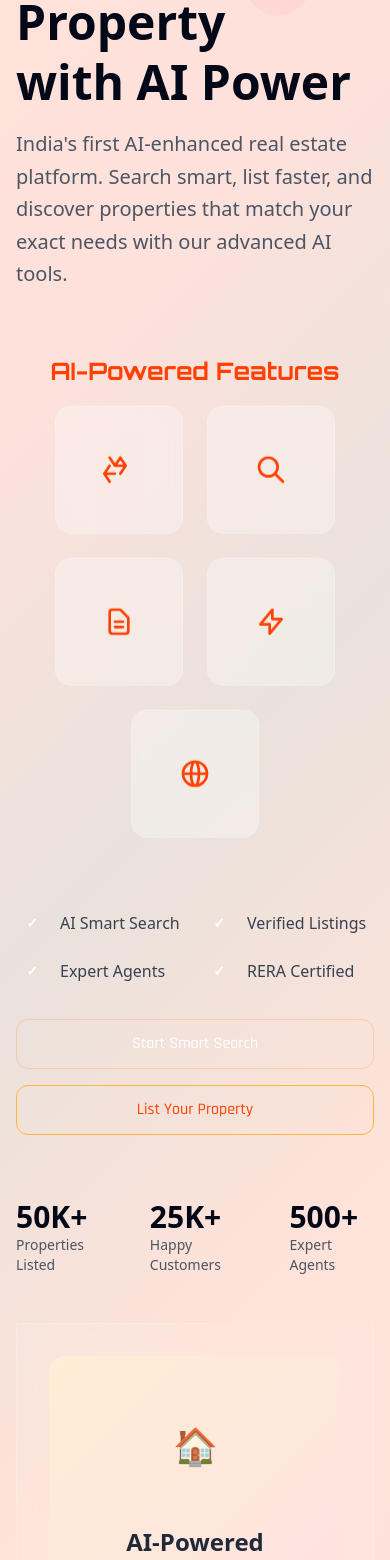
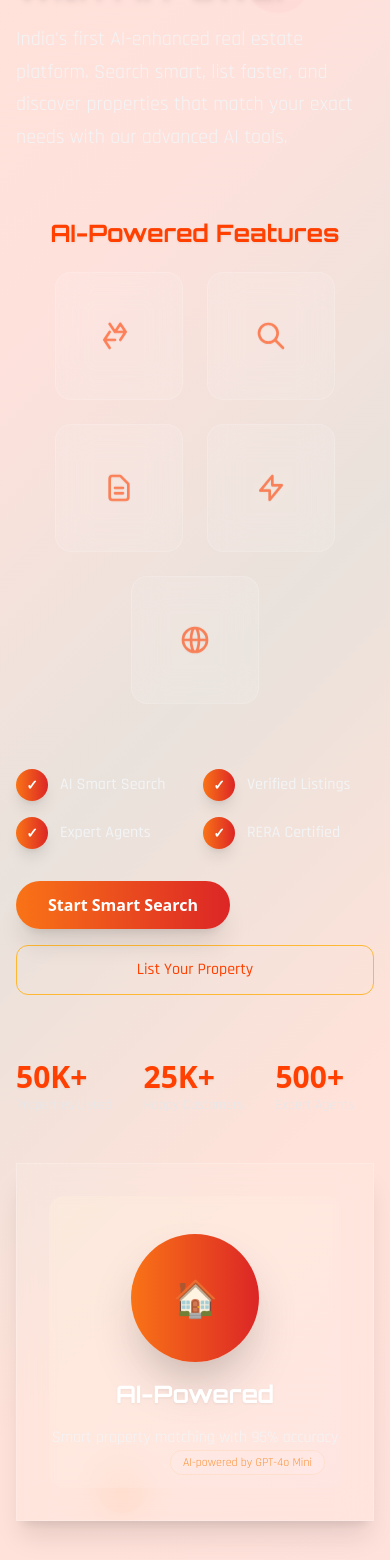
Before and after one commit to anveshpatel567/prop-ai-india, a React (Vite) app: page / in a window 390 px wide. Shown: the part 288-1848 px from the top of the page. Built offline with nearby package versions, Linux system fonts and the light colour scheme; no server answers; the database is empty.

Commit message:
Fix: Select Item crash + UI/UX polish
Fixes the Radix UI Select.Item crash by adding a safe value guard. Improves the Hero section's UI/UX with design polish, including typography, logo, button, and card enhancements, and adds an "AI-powered" badge.

```diff
--- a/src/components/home/AiFeatureCard.tsx
+++ b/src/components/home/AiFeatureCard.tsx
@@ -24,34 +24,35 @@ export const AiFeatureCard: React.FC<AiFeatureCardProps> = ({
   return (
     <div
       onClick={handleClick}
-      className="group relative w-32 h-32 sm:w-40 sm:h-40 cursor-pointer animate-float"
+      className="group relative w-32 h-32 sm:w-40 sm:h-40 cursor-pointer animate-float-slow"
     >
-      {/* Base glassmorphic card */}
-      <div className="absolute inset-0 bg-white/30 backdrop-blur-lg border border-white/20 rounded-2xl
+      {/* Base glassmorphic card with improved opacity */}
+      <div className="absolute inset-0 bg-white/20 backdrop-blur-lg border border-white/30 rounded-2xl
+                     opacity-60 group-hover:opacity-100
                      transition-all duration-500 ease-out
                      group-hover:ring-2 group-hover:ring-orange-400
-                     group-hover:shadow-lg group-hover:shadow-orange-500/30
-                     group-hover:bg-white/40">
+                     group-hover:shadow-[0_0_12px_#ff6a00]
+                     group-hover:bg-white/30">
 
-        {/* Icon - always visible */}
+        {/* Icon - always visible with improved positioning */}
         <div className="absolute inset-0 flex items-center justify-center text-4xl text-fire-primary
-                       transition-all duration-300 group-hover:scale-110">
+                       transition-all duration-300 group-hover:scale-110 drop-shadow-sm">
           {icon}
         </div>
 
-        {/* Content overlay - visible on hover */}
+        {/* Content overlay - visible on hover with improved styling */}
         <div className="absolute inset-0 opacity-0 group-hover:opacity-100
                        transition-all duration-500 ease-out
-                       bg-gradient-to-br from-white/90 via-white/80 to-orange-50/90
+                       bg-gradient-to-br from-white/95 via-white/85 to-orange-50/95
                        backdrop-blur-md rounded-2xl p-4 flex flex-col justify-center">
 
-          <h3 className="font-rajdhani text-lg font-bold text-gray-800 text-center mb-2
+          <h3 className="font-orbitron text-lg font-bold text-gray-800 text-center mb-2
                         transform translate-y-4 group-hover:translate-y-0
-                        transition-transform duration-300 delay-100">
+                        transition-transform duration-300 delay-100 drop-shadow-sm">
             {title}
           </h3>
 
-          <p className="font-inter text-sm text-gray-700 text-center leading-tight
+          <p className="font-rajdhani text-sm text-gray-700 text-center leading-tight
                        transform translate-y-4 group-hover:translate-y-0
                        transition-transform duration-300 delay-200">
             {description}
--- a/src/components/home/HeroSection.tsx
+++ b/src/components/home/HeroSection.tsx
@@ -8,23 +8,23 @@ import { SparklesIcon, MagnifyingGlassIcon, DocumentTextIcon, GlobeIcon, BoltIco
 
 export const HeroSection: React.FC = () => {
   return (
-    <section className="warm-gradient min-h-screen flex items-center relative overflow-hidden">
+    <section className="warm-gradient hero-smoke hero-gradient min-h-screen flex items-center relative overflow-hidden">
       {/* Floating Elements */}
-      <div className="absolute top-20 left-10 w-20 h-20 bg-orange-200 rounded-full opacity-50 floating-animation"></div>
-      <div className="absolute top-40 right-20 w-16 h-16 bg-red-200 rounded-full opacity-40 floating-animation" style={{ animationDelay: '2s' }}></div>
-      <div className="absolute bottom-20 left-1/4 w-12 h-12 bg-orange-300 rounded-full opacity-30 floating-animation" style={{ animationDelay: '4s' }}></div>
+      <div className="absolute top-20 left-10 w-20 h-20 bg-orange-200 rounded-full opacity-30 animate-float-slow"></div>
+      <div className="absolute top-40 right-20 w-16 h-16 bg-red-200 rounded-full opacity-25 animate-float-slow" style={{ animationDelay: '2s' }}></div>
+      <div className="absolute bottom-20 left-1/4 w-12 h-12 bg-orange-300 rounded-full opacity-20 animate-float-slow" style={{ animationDelay: '4s' }}></div>
 
       <div className="max-w-7xl mx-auto px-4 sm:px-6 lg:px-8 py-20">
         <div className="grid lg:grid-cols-2 gap-12 items-center">
           {/* Left Content */}
           <div className="space-y-8">
             <div className="space-y-4">
-              <h1 className="text-5xl lg:text-6xl font-bold leading-tight">
+              <h1 className="text-4xl md:text-6xl font-orbitron font-bold leading-tight text-white drop-shadow-md">
                 Find Your
-                <span className="block text-fire">Dream Property</span>
+                <span className="block text-fire-primary drop-shadow-glow">Dream Property</span>
                 with AI Power
               </h1>
-              <p className="text-xl text-gray-600 leading-relaxed">
+              <p className="text-xl md:text-2xl font-rajdhani text-gray-100 leading-relaxed animate-fadein">
                 India's first AI-enhanced real estate platform. Search smart, list faster,
                 and discover properties that match your exact needs with our advanced AI tools.
               </p>
@@ -32,7 +32,7 @@ export const HeroSection: React.FC = () => {
 
             {/* AI Feature Cards */}
             <div id="ai-section" className="py-8">
-              <h3 className="font-orbitron text-2xl font-bold text-center mb-6 text-fire-primary">
+              <h3 className="font-orbitron text-2xl font-bold text-center mb-6 text-fire-primary drop-shadow-sm">
                 AI-Powered Features
               </h3>
               <div className="flex flex-wrap justify-center gap-6">
@@ -72,72 +72,79 @@ export const HeroSection: React.FC = () => {
             {/* Features */}
             <div className="grid grid-cols-2 gap-4">
               <div className="flex items-center space-x-3">
-                <div className="w-8 h-8 fire-gradient rounded-full flex items-center justify-center">
+                <div className="w-8 h-8 bg-gradient-to-r from-orange-500 to-red-600 rounded-full flex items-center justify-center shadow-lg">
                   <span className="text-white text-sm font-bold">✓</span>
                 </div>
-                <span className="text-gray-700 font-medium">AI Smart Search</span>
+                <span className="text-gray-100 font-rajdhani font-medium">AI Smart Search</span>
               </div>
               <div className="flex items-center space-x-3">
-                <div className="w-8 h-8 fire-gradient rounded-full flex items-center justify-center">
+                <div className="w-8 h-8 bg-gradient-to-r from-orange-500 to-red-600 rounded-full flex items-center justify-center shadow-lg">
                   <span className="text-white text-sm font-bold">✓</span>
                 </div>
-                <span className="text-gray-700 font-medium">Verified Listings</span>
+                <span className="text-gray-100 font-rajdhani font-medium">Verified Listings</span>
               </div>
               <div className="flex items-center space-x-3">
-                <div className="w-8 h-8 fire-gradient rounded-full flex items-center justify-center">
+                <div className="w-8 h-8 bg-gradient-to-r from-orange-500 to-red-600 rounded-full flex items-center justify-center shadow-lg">
                   <span className="text-white text-sm font-bold">✓</span>
                 </div>
-                <span className="text-gray-700 font-medium">Expert Agents</span>
+                <span className="text-gray-100 font-rajdhani font-medium">Expert Agents</span>
               </div>
               <div className="flex items-center space-x-3">
-                <div className="w-8 h-8 fire-gradient rounded-full flex items-center justify-center">
+                <div className="w-8 h-8 bg-gradient-to-r from-orange-500 to-red-600 rounded-full flex items-center justify-center shadow-lg">
                   <span className="text-white text-sm font-bold">✓</span>
                 </div>
-                <span className="text-gray-700 font-medium">RERA Certified</span>
+                <span className="text-gray-100 font-rajdhani font-medium">RERA Certified</span>
               </div>
             </div>
 
-            {/* CTA Buttons */}
+            {/* CTA Buttons with improved styling */}
             <div id="login" className="flex flex-col sm:flex-row gap-4">
               <Link to="/search">
-                <ButtonPrimary className="w-full sm:w-auto">
+                <button className="bg-gradient-to-r from-orange-500 to-red-600 text-white font-bold py-3 px-8 rounded-full shadow-xl hover:shadow-[0_0_12px_#ff6a00] transition duration-300 ease-in-out transform hover:scale-105">
                   Start Smart Search
-                </ButtonPrimary>
+                </button>
               </Link>
               <Link to="/list-property">
-                <ButtonGradient variant="glass" page="HeroSection" className="w-full sm:w-auto">
+                <ButtonGradient variant="glass" page="HeroSection" className="w-full sm:w-auto font-bold py-3 px-8 rounded-full">
                   List Your Property
                 </ButtonGradient>
               </Link>
             </div>
 
-            {/* Stats */}
+            {/* Stats with improved styling */}
             <div className="flex gap-8 pt-8">
               <div>
-                <div className="text-3xl font-bold text-fire">50K+</div>
-                <div className="text-sm text-gray-600">Properties Listed</div>
+                <div className="text-3xl font-bold text-fire-primary drop-shadow-sm">50K+</div>
+                <div className="text-sm text-gray-200 font-rajdhani">Properties Listed</div>
               </div>
               <div>
-                <div className="text-3xl font-bold text-fire">25K+</div>
-                <div className="text-sm text-gray-600">Happy Customers</div>
+                <div className="text-3xl font-bold text-fire-primary drop-shadow-sm">25K+</div>
+                <div className="text-sm text-gray-200 font-rajdhani">Happy Customers</div>
               </div>
               <div>
-                <div className="text-3xl font-bold text-fire">500+</div>
-                <div className="text-sm text-gray-600">Expert Agents</div>
+                <div className="text-3xl font-bold text-fire-primary drop-shadow-sm">500+</div>
+                <div className="text-sm text-gray-200 font-rajdhani">Expert Agents</div>
               </div>
             </div>
           </div>
 
           {/* Right Content - Hero Image/Visual */}
           <div className="relative">
-            <div className="glass-card p-8 glow-hover">
-              <div className="aspect-square bg-gradient-to-br from-orange-100 to-red-100 rounded-2xl flex items-center justify-center">
+            <div className="glass-card p-8 glow-hover shadow-xl">
+              <div className="aspect-square bg-gradient-to-br from-orange-100/30 to-red-100/30 rounded-2xl flex items-center justify-center backdrop-blur-sm">
                 <div className="text-center space-y-4">
-                  <div className="w-32 h-32 fire-gradient rounded-full mx-auto flex items-center justify-center">
+                  <div className="w-32 h-32 bg-gradient-to-r from-orange-500 to-red-600 rounded-full mx-auto flex items-center justify-center shadow-2xl">
                     <span className="text-4xl">🏠</span>
                   </div>
-                  <h3 className="text-2xl font-bold text-gray-800">AI-Powered</h3>
-                  <p className="text-gray-600">Smart property matching with 95% accuracy</p>
+                  <h3 className="text-2xl font-orbitron font-bold text-white drop-shadow-sm">AI-Powered</h3>
+                  <p className="text-gray-100 font-rajdhani">Smart property matching with 95% accuracy</p>
+
+                  {/* AI Badge */}
+                  <div className="absolute bottom-4 right-4">
+                    <span className="text-xs text-orange-400 bg-white/10 px-3 py-1 rounded-xl backdrop-blur-sm border border-orange-300/20 font-rajdhani">
+                      AI-powered by GPT-4o Mini
+                    </span>
+                  </div>
                 </div>
               </div>
             </div>
--- a/src/styles/animations.css
+++ b/src/styles/animations.css
@@ -20,12 +20,40 @@
   }
 }
 
+@keyframes float-slow {
+  0%, 100% {
+    transform: translateY(0px);
+  }
+  50% {
+    transform: translateY(-8px);
+  }
+}
+
+@keyframes fadein {
+  0% {
+    opacity: 0;
+    transform: translateY(20px);
+  }
+  100% {
+    opacity: 1;
+    transform: translateY(0);
+  }
+}
+
 .animate-scale-up {
   animation: scale-up 0.4s ease-out;
 }
 
 .animate-pulse-glow {
   animation: pulse-glow 2s ease-in-out infinite;
+}
+
+.animate-float-slow {
+  animation: float-slow 6s ease-in-out infinite;
+}
+
+.animate-fadein {
+  animation: fadein 0.8s ease-out;
 }
 
 /* Fire gradient background for auth */
@@ -38,3 +66,24 @@
     rgba(255, 60, 56, 0.1) 100%
   );
 }
+
+/* Premium glassmorphic effects */
+.glass-card {
+  background: rgba(255, 255, 255, 0.1);
+  backdrop-filter: blur(16px);
+  border: 1px solid rgba(255, 255, 255, 0.2);
+}
+
+.glow-hover:hover {
+  box-shadow: 0 0 12px rgba(255, 106, 0, 0.4);
+  transition: box-shadow 0.3s ease-in-out;
+}
+
+/* Hero background smoke effect */
+.hero-smoke {
+  background-image: radial-gradient(circle at center, rgba(255,255,255,0.05), transparent);
+}
+
+.hero-gradient {
+  background: linear-gradient(135deg, rgba(255, 218, 185, 0.1) 0%, transparent 50%, transparent 100%);
+}
```
Also changed, not shown: src/components/listing/DynamicConditionFields.tsx (+6 -5 lines), src/utils/selectUtils.ts (added, +8 -0 lines), tailwind.config.ts (+9 -1 lines).
